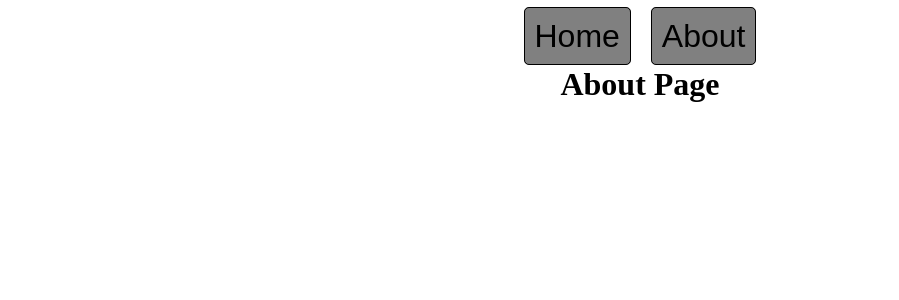
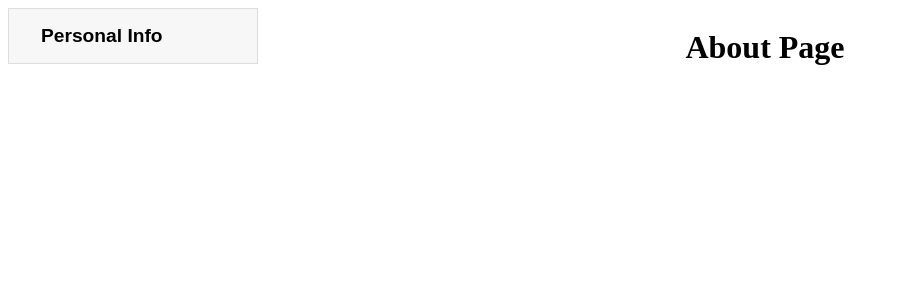
Before and after one commit to cem-tas/student-portal, a Vue app: page /about in a window 1280 px wide. Shown: the top 300 px of the page, without its empty margins (0-899 px from the left). Built offline with nearby package versions, Linux system fonts and the light colour scheme.

Commit message:
did some work on a nav-bar and personal-info components

```diff
--- a/src/App.vue
+++ b/src/App.vue
@@ -1,28 +1,37 @@
 <template>
-  <header>
+  <div class="container">
+  <nav-bar class="element1"></nav-bar>
+
+  <!-- <header>
     <div>
       <nav>
         <RouterLink to="/">Home</RouterLink>
         <RouterLink to="/about">About</RouterLink>
+        <RouterLink to="/personal">Kişisel Bilgiler</RouterLink>
       </nav>
     </div>
-  </header>
+  </header> -->
 
-  <RouterView />
+  <RouterView class="element2" />
+  </div>
 </template>
 
 <script setup>
 import { RouterLink, RouterView } from "vue-router";
+import NavBar from "@/components/NavBar.vue";
 // import Home from "./components/Home.vue";
+import PersonalInfo from "@/components/PersonalInfo.vue";
 </script>
 
 <style scoped>
 * {
   box-sizing: border-box;
-  text-align: center;
+  /* display: inline-block; */
+  /* display: flex;
+  justify-content: space-around; */
 }
 
-nav {
+/* nav {
   position: relative;
   top: 10px;
 }
@@ -38,5 +47,28 @@ a {
   background-color: grey;
   border: 1px solid black;
   border-radius: 5px;
+} */
+
+.container {
+  display: grid;
+  grid-template-columns: 1fr 5fr;
+  grid-template-rows: 11fr 1fr;
+  height: 100%;
+}
+
+.element1 {
+  grid-column: 1 / 2;
+  grid-row: 1 / 2;
+}
+
+.element2 {
+  grid-column: 2 / 5;
+  grid-row: 1 / 2;
+}
+
+.header {
+  grid-column: 1 / 3;
+  grid-row: 2 / 3;
+  width: 100%;
 }
 </style>
--- a/src/components/Home.vue
+++ b/src/components/Home.vue
@@ -1,4 +1,5 @@
 <template>
+  <base-card>
     <div class="body">
       <div class="count">
         <p>{{ storeCounter.count }}</p>
@@ -7,24 +8,21 @@
         <button @click="storeCounter.increment" id="increment">+</button>
         <button @click="storeCounter.decrement" id="decrement">-</button>
       </div>
-    <hr>
-    <div class="statement">
-      This count is {{ storeCounter.evenOrOdd }}.
-    </div>
-    <hr>
+      <hr />
+      <div class="statement">This count is {{ storeCounter.evenOrOdd }}.</div>
+      <hr />
       <div class="editor">
         <h3>Edit count:</h3>
         <input v-model="storeCounter.count" type="number" />
       </div>
     </div>
+  </base-card>
 </template>
 
 <script setup>
-
-import { useCounterStore} from '@/stores/counter';
+import { useCounterStore } from "@/stores/counter";
 
 const storeCounter = useCounterStore();
-
 </script>
 
 <style>
--- /dev/null
+++ b/src/components/NavBar.vue
@@ -0,0 +1,93 @@
+<template>
+    <div class="side-nav">
+      <button class="nav-header" @click="toggleNavBody">
+        <h3>Personal Info</h3>
+        <i :class="['fa', isNavBodyOpen ? 'fa-caret-down' : 'fa-caret-right']"></i>
+      </button>
+      <div class="nav-body" :class="{ active: isNavBodyOpen }">
+        <!-- <a class="nav-button" href="#">Personal Info</a>
+        <a class="nav-button" href="#">Change Password</a>
+        <a class="nav-button" href="#">Clubs</a> -->
+        <RouterLink class="nav-button" to="/">Home</RouterLink>
+        <RouterLink class="nav-button" to="/about">About</RouterLink>
+        <RouterLink class="nav-button" to="/personal">Kişisel Bilgiler</RouterLink>
+      </div>
+    </div>
+  </template>
+
+  <script>
+  export default {
+    data() {
+      return {
+        isNavBodyOpen: false
+      };
+    },
+    methods: {
+      toggleNavBody() {
+        this.isNavBodyOpen = !this.isNavBodyOpen;
+      }
+    }
+  };
+  </script>
+
+  <style>
+  .side-nav {
+    display: flex;
+    flex-direction: column;
+    align-items: center;
+    width: 250px;
+  }
+
+  .nav-header {
+    display: flex;
+    width: 100%;
+    align-items: center;
+    justify-content: space-between;
+    padding: 1rem 2rem;
+    border: 1px solid #ddd;
+    background-color: #f7f7f7;
+    cursor: pointer;
+  }
+
+  .nav-header h3 {
+    margin: 0;
+    font-size: 1.2rem;
+  }
+
+  .nav-header i {
+    font-size: 1.2rem;
+    transform: rotate(90deg);
+    transition: all 0.3s;
+  }
+
+  .nav-header.active i {
+    transform: rotate(0deg);
+  }
+
+  .nav-body {
+    max-height: 0;
+    overflow: hidden;
+    transition: all 0.3s;
+    padding: 0 2rem;
+  }
+
+  .nav-body.active {
+    max-height: 500px;
+    padding: 1rem 2rem;
+  }
+
+  .nav-button {
+    display: block;
+    width: 100%;
+    padding: 1rem 2rem;
+    border-bottom: 1px solid #ddd;
+    text-align: left;
+    text-decoration: none;
+    color: #333;
+    cursor: pointer;
+  }
+
+  .nav-button:hover {
+    background-color: #f7f7f7;
+  }
+  </style>
--- /dev/null
+++ b/src/components/PersonalInfo.vue
@@ -0,0 +1,28 @@
+<template>
+  <div class="head">
+    <img src="https://randomuser.me/api/portraits/men/75.jpg" />
+    <h3>John Doe</h3>
+  </div>
+  <div class="body">
+    <div class="info-item">
+      <div class="label">Adı:</div>
+      <div class="info">John</div>
+    </div>
+    <div class="info-item">
+      <div class="label">Soyadı:</div>
+      <div class="info">Doe</div>
+    </div>
+    <div class="info-item">
+      <div class="label">Doğum Tarihi:</div>
+      <div class="info">22/5/1990</div>
+    </div>
+    <div class="info-item">
+      <div class="label">Baba Adı:</div>
+      <div class="info">Jack</div>
+    </div>
+  </div>
+</template>
+
+<!-- <script setup>
+export default
+</script> -->
--- a/src/main.js
+++ b/src/main.js
@@ -3,6 +3,7 @@ import { createPinia } from "pinia";
 
 import App from "./App.vue";
 import router from "./router";
+import PersonalInfo from "@/components/PersonalInfo.vue";
 
 import "./assets/main.css";
 
@@ -11,4 +12,5 @@ const app = createApp(App);
 app.use(createPinia());
 app.use(router);
 
+app.component("personal-info", PersonalInfo);
 app.mount("#app");
--- a/src/router/index.js
+++ b/src/router/index.js
@@ -1,6 +1,7 @@
 import { createRouter, createWebHistory } from "vue-router";
 import Home from "../components/Home.vue";
 import About from "../components/About.vue";
+import PersonalInfo from "@/components/PersonalInfo.vue";
 
 const router = createRouter({
   history: createWebHistory(import.meta.env.BASE_URL),
@@ -14,7 +15,12 @@ const router = createRouter({
       path: "/about",
       name: "about",
       component: About,
-    }
+    },
+    {
+      path: "/personal",
+      name: "personal",
+      component: PersonalInfo,
+    },
   ],
 });
 
```
Also changed, not shown: src/components/icons/IconCommunity.vue (deleted, +0 -12 lines), src/components/icons/IconDocumentation.vue (deleted, +0 -12 lines), src/components/icons/IconEcosystem.vue (deleted, +0 -12 lines), src/components/icons/IconSupport.vue (deleted, +0 -12 lines), src/components/icons/IconTooling.vue (deleted, +0 -19 lines). Lines whose indentation alone changed are shown as unchanged.
